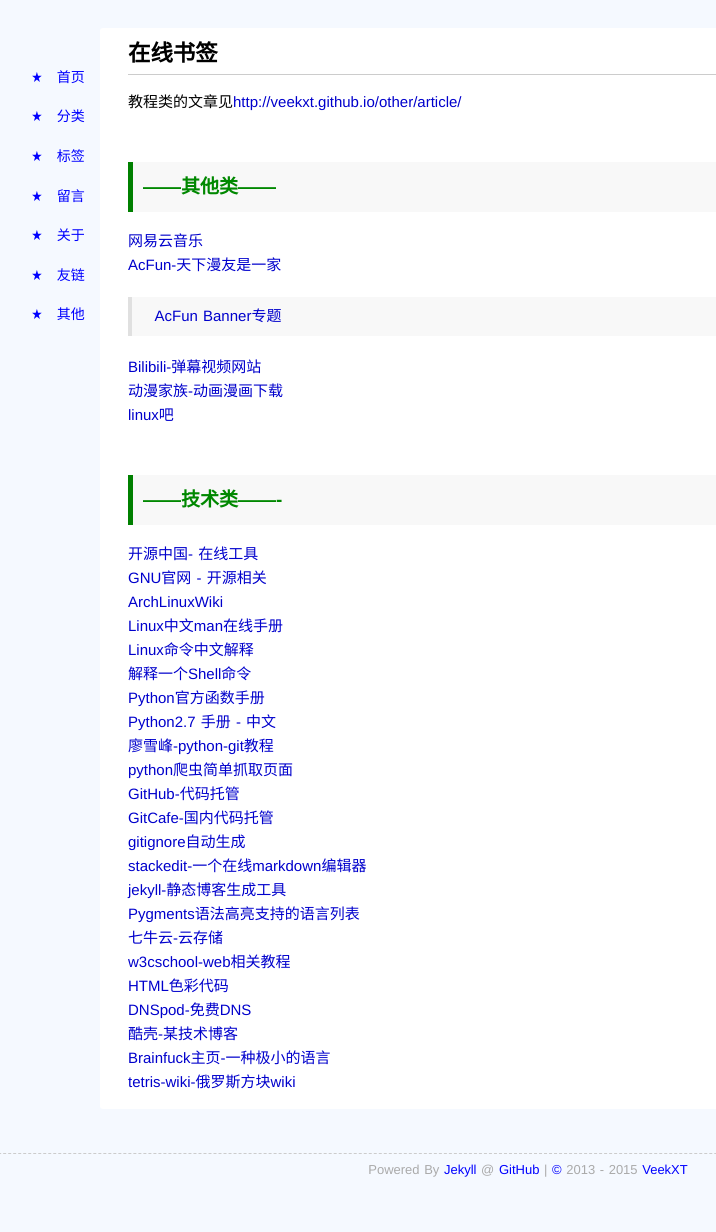
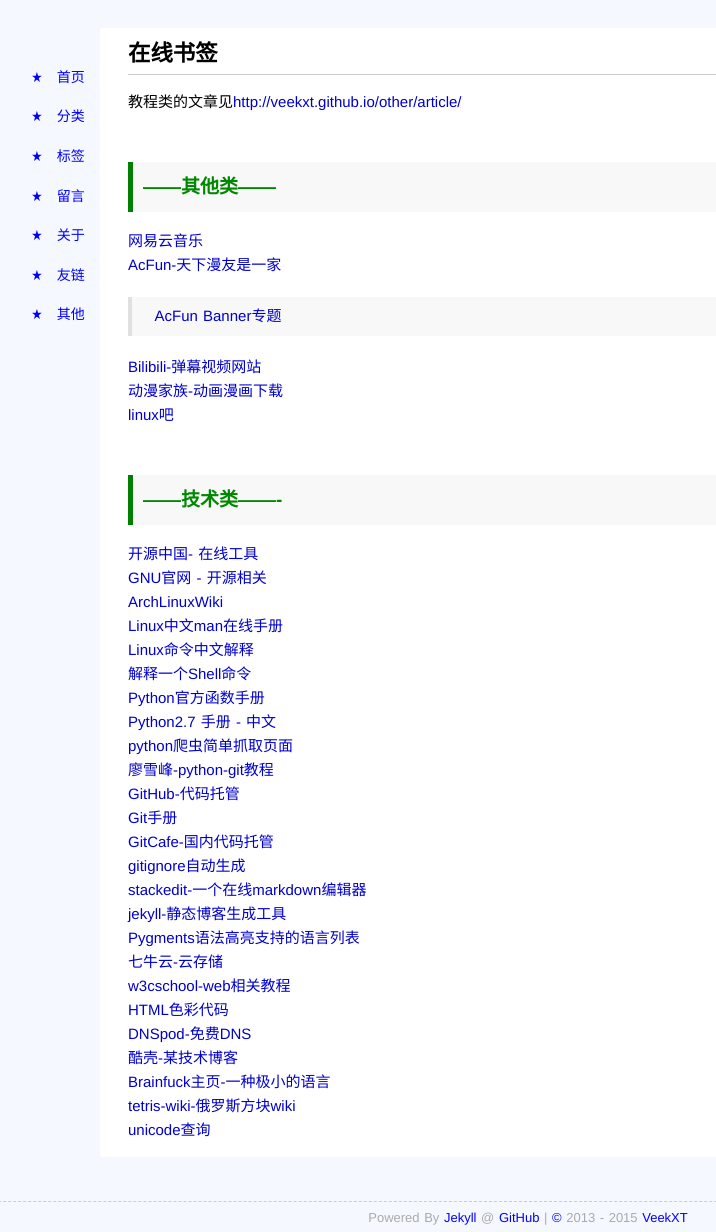
Before and after one commit to veekxt/one-point.github.io, a Jekyll site: the page built from other/bookmark/index.md, in a window 1280 px wide. Shown: the whole page, without its empty margins (112-828 px from the left). Built offline with Jekyll 4.4.1, drawn with Linux system fonts in a browser that asks for light colours; Markdown is read by kramdown in place of the engine named in the settings; comment, search, counter and statistics services are not loaded; before the commit the page ends 1184 px from its top, so only the background shows below that.

Commit message:
add book mark

```diff
--- a/other/bookmark/index.md
+++ b/other/bookmark/index.md
@@ -26,9 +26,10 @@
 [解释一个Shell命令](http://explainshell.com)
 [Python官方函数手册](https://docs.python.org/2/library/functions.html)
 [Python2.7 手册 - 中文](http://docs.pythontab.com/python/python2.7/datastructures.html)
+[python爬虫简单抓取页面](http://www.cnblogs.com/txw1958/archive/2011/12/21/2295698.html)
 [廖雪峰-python-git教程](http://www.liaoxuefeng.com/)
-[python爬虫简单抓取页面](http://www.cnblogs.com/txw1958/archive/2011/12/21/2295698.html)
 [GitHub-代码托管](https://github.com/)
+[Git手册](http://git-scm.com/book/zh/v2)
 [GitCafe-国内代码托管](https://gitcafe.com/)
 [gitignore自动生成](https://www.gitignore.io/)
 [stackedit-一个在线markdown编辑器](https://stackedit.io/editor)
@@ -41,3 +42,4 @@
 [酷壳-某技术博客](http://coolshell.cn/)
 [Brainfuck主页-一种极小的语言](http://www.muppetlabs.com/~breadbox/bf/)
 [tetris-wiki-俄罗斯方块wiki](http://tetris.wikia.com/wiki/Tetris_Guideline)
+[unicode查询](http://www.unicode.org/charts/)
```
